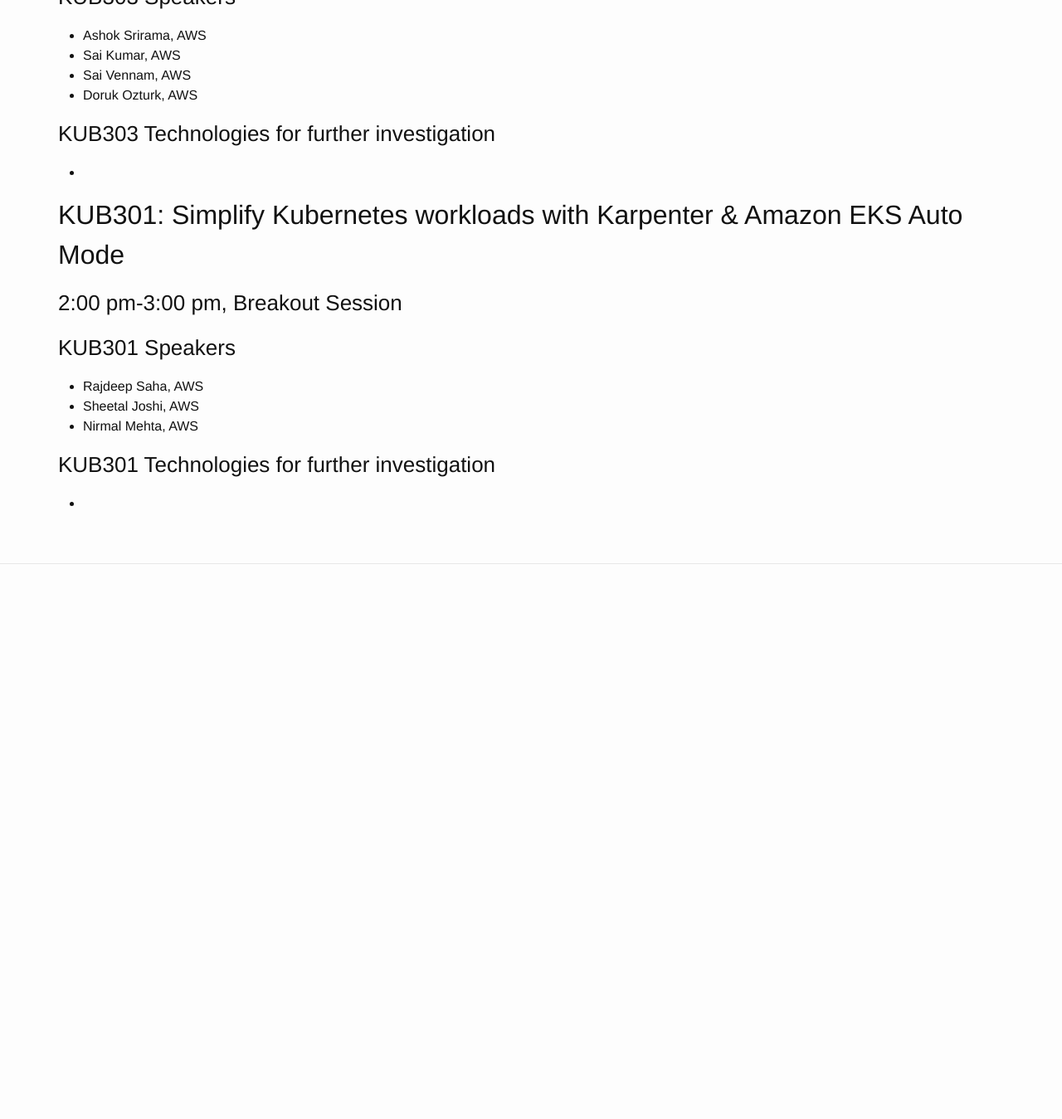
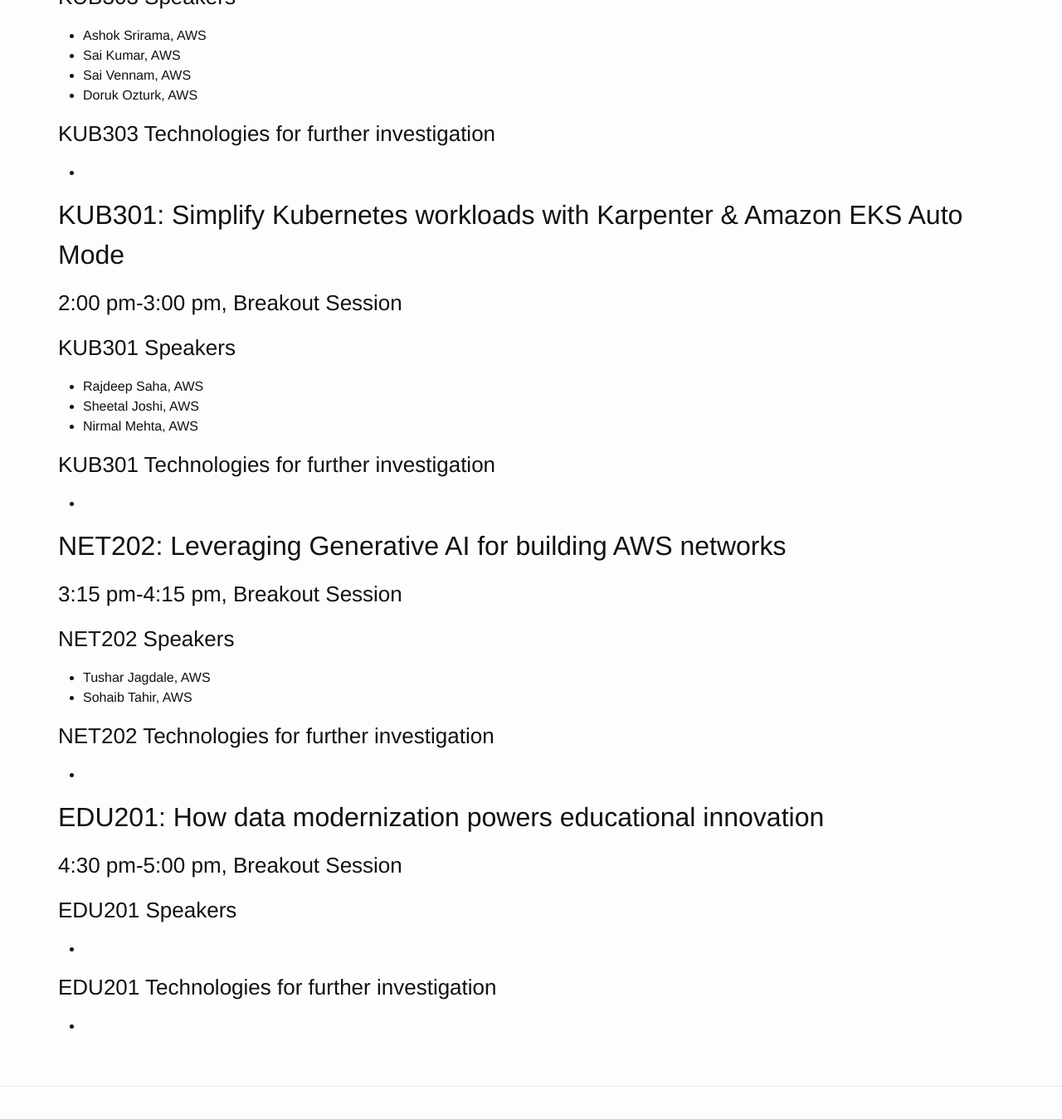
Before and after one commit to roclar/roclar.github.io, a Jekyll site: the page built from _posts/2025-06-10-AWS-Summit-day-one.md, in a window 1280 px wide and 1400 px high, scrolled down 1135 px. Shown: the top 1349 px of the window at 83% size. Built offline with Jekyll 4.4.1, drawn with Linux system fonts in a browser that asks for light colours; before the commit the page ends 1905 px from its top, so only the background shows below that.

Commit message:
Added more day 1 stubs

```diff
--- a/_posts/2025-06-10-AWS-Summit-day-one.md
+++ b/_posts/2025-06-10-AWS-Summit-day-one.md
@@ -56,3 +56,28 @@
 ### KUB301 Technologies for further investigation
 
 *
+
+## NET202: Leveraging Generative AI for building AWS networks
+
+### 3:15 pm-4:15 pm, Breakout Session
+
+### NET202 Speakers
+
+* Tushar Jagdale, AWS
+* Sohaib Tahir, AWS
+
+### NET202 Technologies for further investigation
+
+*
+
+## EDU201: How data modernization powers educational innovation
+
+### 4:30 pm-5:00 pm, Breakout Session
+
+### EDU201 Speakers
+
+*
+
+### EDU201 Technologies for further investigation
+
+*
```
